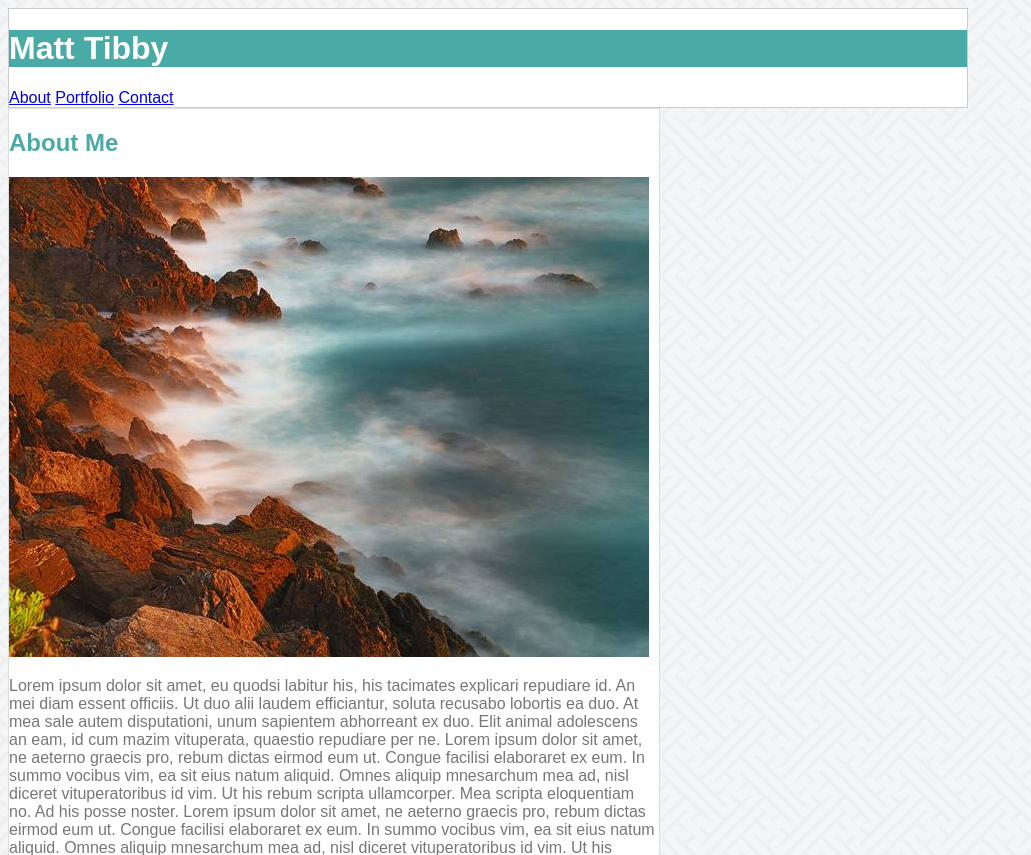
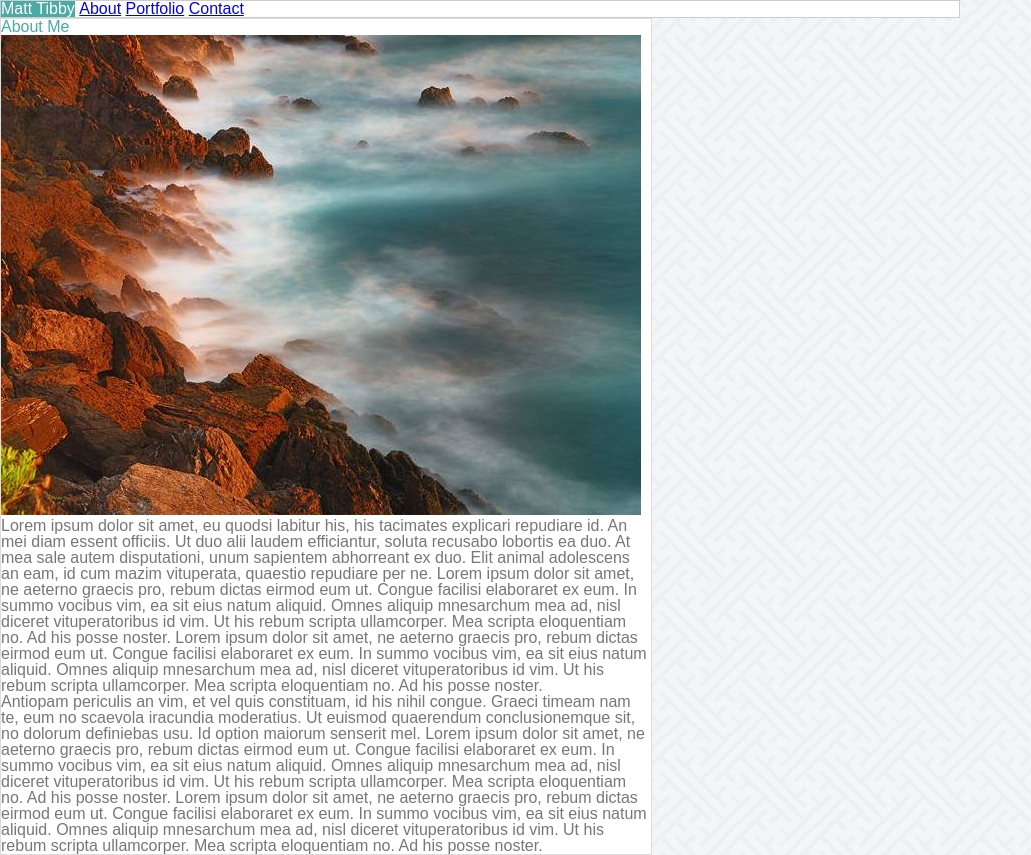
Before and after one commit to MTibby92/Basic-Portfolio, a PHP site: page / in a window 1280 px wide. Shown: the top 855 px of the page, without its empty margins (0-1031 px from the left). Run offline with PHP 8.4, Linux system fonts and the light colour scheme.

Commit message:
Rearranged CSS file to make more sense, added the reset.css file to the html file in the right order, started work on header

```diff
--- a/assets/css/style.css
+++ b/assets/css/style.css
@@ -5,21 +5,29 @@ body {
 	width: 960px;
 }
 
-#connectHead {
-	color: #4aaaa5;
+#mainheader {
+	background-color: #ffffff;
+	border-color: #cccccc;
+	border-style: solid;
+	border-width: 1px;
 }
 
 #myname {
 	background-color: #4aaaa5;
 	color: white;
+	display: inline-block;
+}
+
+nav {
+	display: inline-block;
+}
+
+header {
+	background-color: white;
 }
 
 h2 {
 	color: #4aaaa5;
-}
-
-header {
-	background-color: white;
 }
 
 #mainsection {
@@ -28,6 +36,10 @@ header {
 	border-width: 1px;
 	border-style: solid;
 	width: 650px;
+}
+
+#connectHead {
+	color: #4aaaa5;
 }
 
 #connect {
@@ -42,12 +54,6 @@ footer {
 	background-color: #666666;
 }
 
-#mainheader {
-	background-color: #ffffff;
-	border-color: #cccccc;
-	border-style: solid;
-	border-width: 1px;
-}
 h1 h2 h3 h4 {
 	font-family: 'Georgia', Times, Times New Roman, serif;
 }
--- a/contact.html
+++ b/contact.html
@@ -2,6 +2,7 @@
 <html>
 <head>
 	<title>Contact</title>
+	<link rel="stylesheet" type="text/css" href="assets/css/reset.css">
 	<link rel="stylesheet" type="text/css" href="assets/css/style.css">
 </head>
 <body>
--- a/index.html
+++ b/index.html
@@ -2,6 +2,7 @@
 <html>
 <head>
 	<title>Matt's Tibby Profile</title>
+	<link rel="stylesheet" type="text/css" href="assets/css/reset.css">
 	<link rel="stylesheet" type="text/css" href="assets/css/style.css">
 </head>
 <body>
--- a/portfolio.html
+++ b/portfolio.html
@@ -2,6 +2,7 @@
 <html>
 <head>
 	<title>Portfolio</title>
+	<link rel="stylesheet" type="text/css" href="assets/css/reset.css">
 	<link rel="stylesheet" type="text/css" href="assets/css/style.css">
 </head>
 <body>
```
